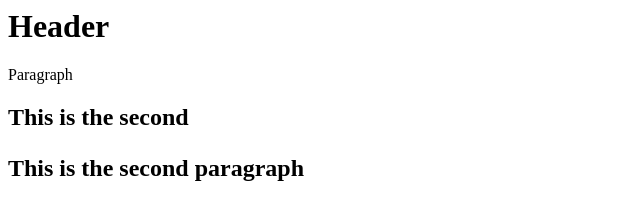
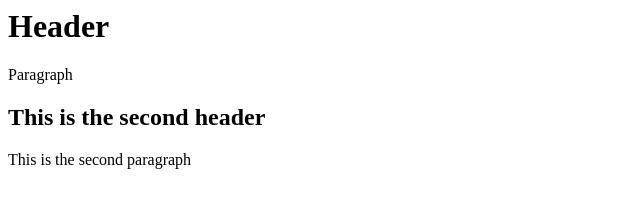
Before and after one commit to joshuackeller/class, a plain HTML site: page index.html in a window 1280 px wide. Shown: the whole page, without its empty margins (0-640 px from the left). Drawn offline with Linux system fonts and the light colour scheme.

Commit message:
I fixed the header being both the header and the paragraph.

```diff
--- a/index.html
+++ b/index.html
@@ -5,10 +5,8 @@
 </head>
 <body>
   <h1>Header</h1>
-  <p>Paragraph</p>
-  <h2>This is the second <header>
+    <p>Paragraph</p>
+  <h2>This is the second header</h2>
     <p>This is the second paragraph</p>
-
-  </header></h2>
 </body>
 </html>
```
